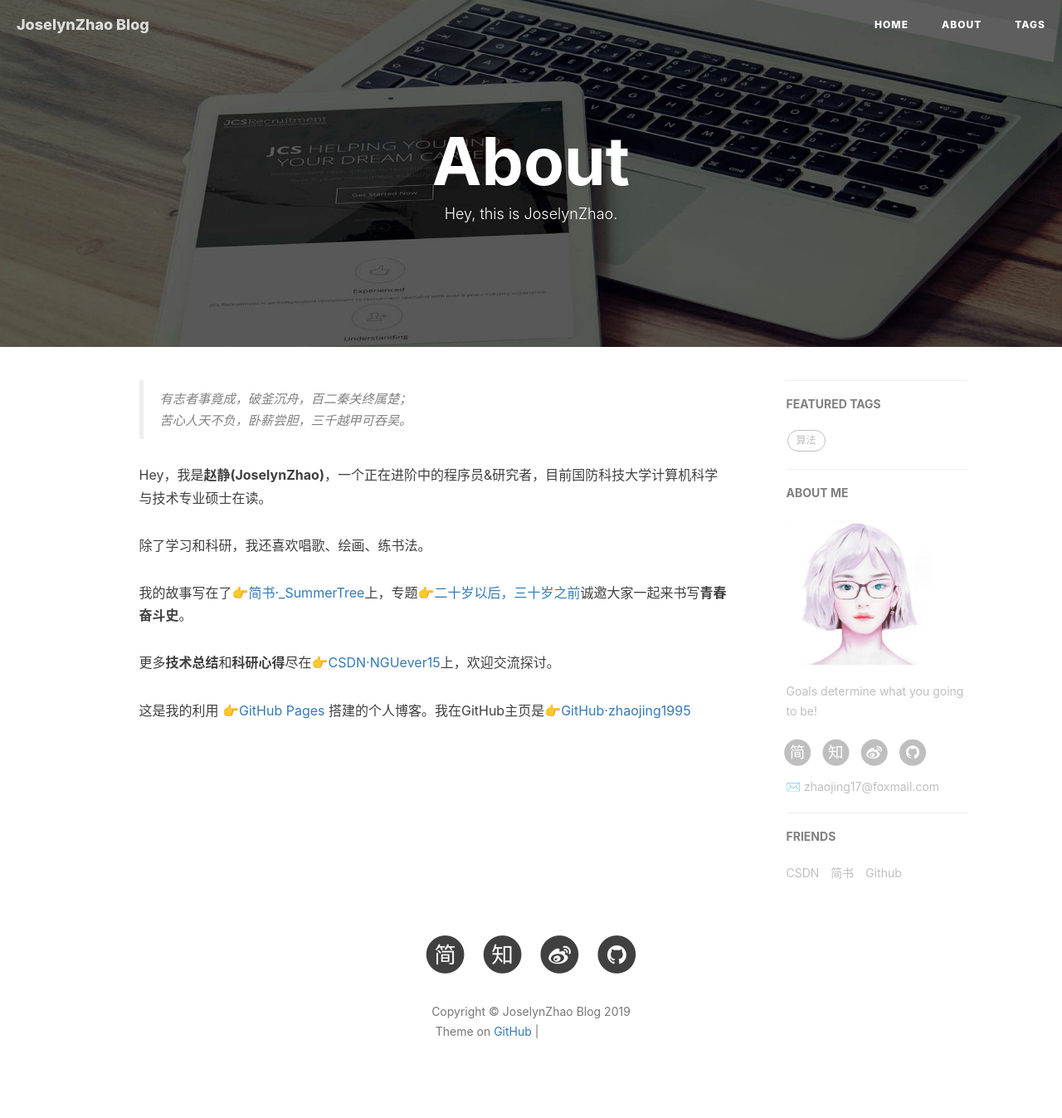
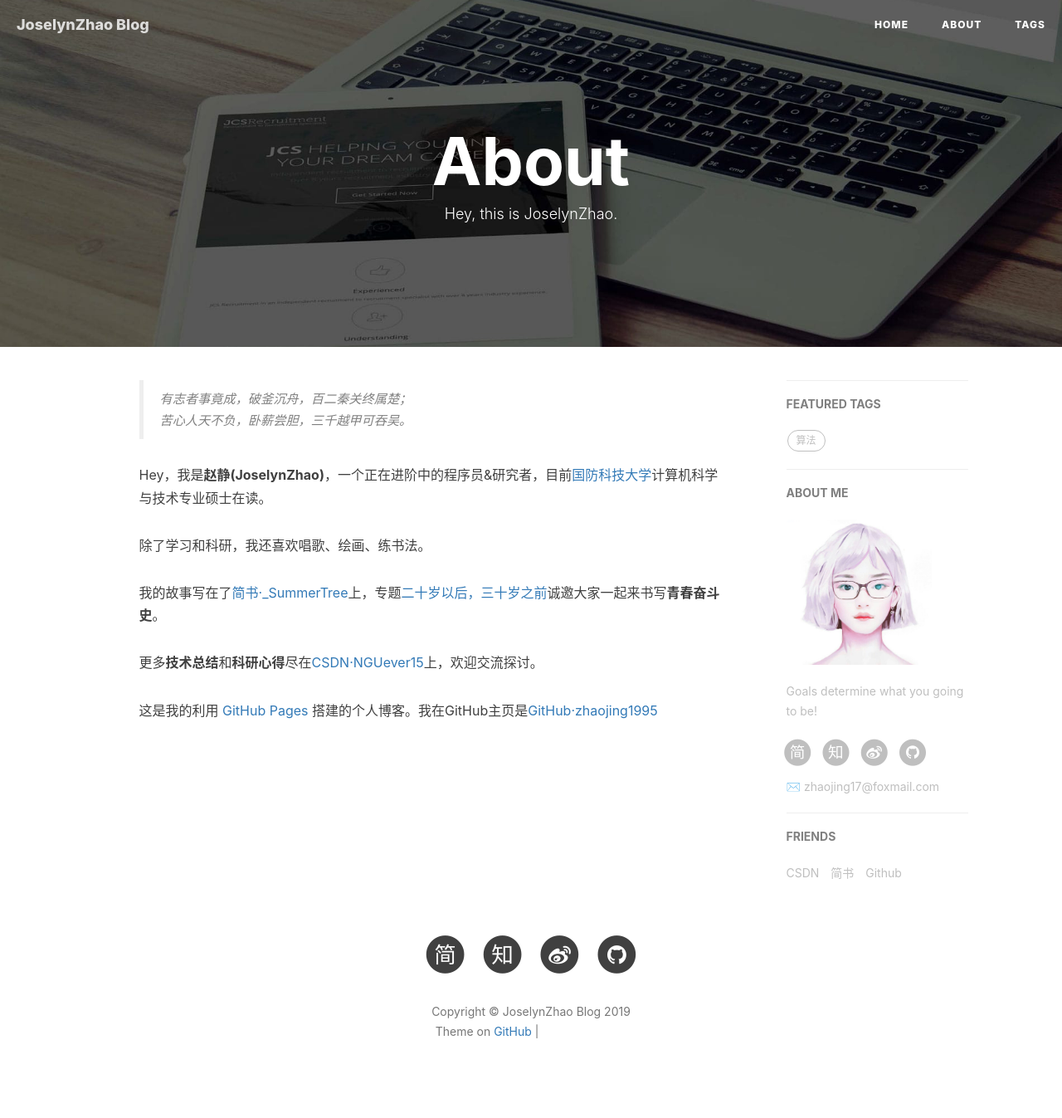
Before and after one commit to sxh1214/sxh1214.github.io, a Jekyll site: the page built from about.html, in a window 1280 px wide. Shown: the whole page at 83% size. Built offline with Jekyll 4.4.1, drawn with Linux system fonts in a browser that asks for light colours; nearby versions of some CDN libraries; comment, search, counter and statistics services are not loaded; part of the change alters nothing that is shown; grey boxes are pictures that could not be loaded.

```diff
--- a/about.html
+++ b/about.html
@@ -18,16 +18,16 @@ header-img: "img/post-bg-rwd.jpg"
     <blockquote><p>有志者事竟成，破釜沉舟，百二秦关终属楚；<br>
     苦心人天不负，卧薪尝胆，三千越甲可吞吴。</p></blockquote>
 
-    <p>Hey，我是<strong>赵静(JoselynZhao)</strong>，一个正在进阶中的程序员&研究者，目前国防科技大学计算机科学与技术专业硕士在读。</p>
+    <p>Hey，我是<strong>赵静(JoselynZhao)</strong>，一个正在进阶中的程序员&研究者，目前<a href="http://www.nudt.edu.cn/">国防科技大学</a>计算机科学与技术专业硕士在读。</p>
 
     <p>除了学习和科研，我还喜欢唱歌、绘画、练书法。</p>
 
-    <p>我的故事写在了<a href="https://www.jianshu.com/u/4ce1c18ec636">👉简书·_SummerTree</a>上，专题<a href="https://www.jianshu.com/c/5ae1f86833fe">👉二十岁以后，三十岁之前</a>诚邀大家一起来书写<b>青春奋斗史</b>。</p>
+    <p>我的故事写在了<a href="https://www.jianshu.com/u/4ce1c18ec636">简书·_SummerTree</a>上，专题<a href="https://www.jianshu.com/c/5ae1f86833fe">二十岁以后，三十岁之前</a>诚邀大家一起来书写<b>青春奋斗史</b>。</p>
 
-    <p>更多<b>技术总结</b>和<b>科研心得</b>尽在<a href="https://blog.csdn.net/NGUever15">👉CSDN·NGUever15</a>上，欢迎交流探讨。</p>
+    <p>更多<b>技术总结</b>和<b>科研心得</b>尽在<a href="https://blog.csdn.net/NGUever15">CSDN·NGUever15</a>上，欢迎交流探讨。</p>
 
 
-    <p>这是我的利用 <a href="https://pages.github.com/">👉GitHub Pages</a> 搭建的个人博客。我在GitHub主页是<a href="https://github.com/zhaojing1995">👉GitHub·zhaojing1995</a> </p>
+    <p>这是我的利用 <a href="https://pages.github.com/">GitHub Pages</a> 搭建的个人博客。我在GitHub主页是<a href="https://github.com/zhaojing1995">GitHub·zhaojing1995</a> </p>
 
     <p></p>
 
```
